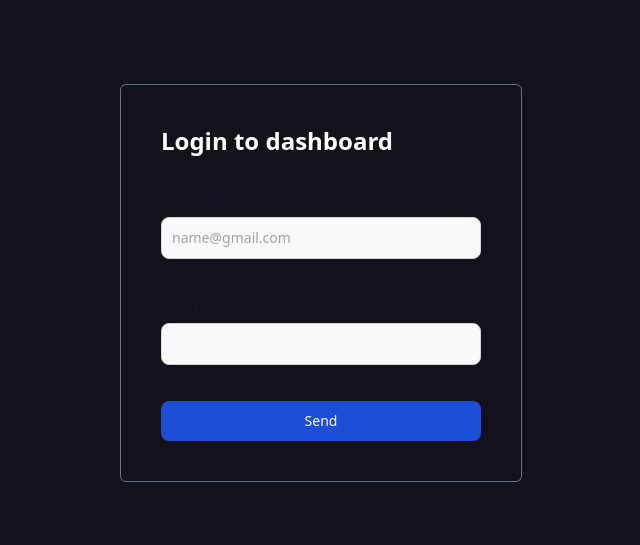
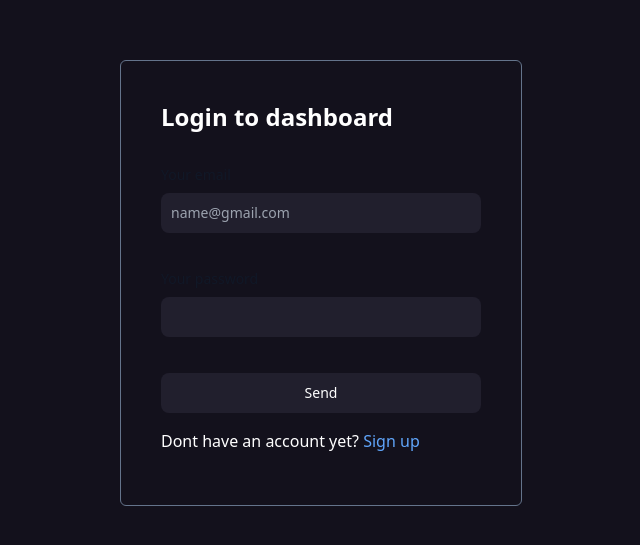
Before and after one commit to iarmolla/dashboard, a React (Create React App) app: page /login in a window 1280 px wide. Shown: the part 117-662 px from the top of the page, without its empty margins (319-959 px from the left). Built offline with nearby package versions, Linux system fonts and the light colour scheme.

Commit message:
adding localstorage to email & token

```diff
--- a/src/components/Login.jsx
+++ b/src/components/Login.jsx
@@ -1,19 +1,25 @@
-import React from 'react'
+import { useState } from 'react'
 import { Formik } from 'formik'
 import { useMutation } from 'react-query'
 import { loginUser } from "../services/users"
-import { useNavigate } from 'react-router-dom'
+import { useNavigate, Link } from 'react-router-dom'
 
 function Login() {
+    const [message, setMessage] = useState('')
     const navigate = useNavigate('')
     const create = useMutation({
         mutationFn: loginUser,
-        onSuccess: (response) => {
+        onSuccess: (response, data) => {
             const { token } = response.data
+            localStorage.setItem('email', data.email)
             localStorage.setItem('token', token)
             if (token) {
                 navigate('/')
             }
+        },
+        onError: (error) => {
+            const { message } = error.response.data
+            setMessage(message)
         }
     })
     return (
@@ -22,15 +28,20 @@ function Login() {
                 initialValues={{ email: '', password: '' }}
                 validate={values => {
                     const errors = {};
-                    return errors;
+                    if (!values.email) {
+                        errors.email = '* Complete field *';
+                    }
+                    if (!values.password) {
+                        errors.password = '* Complete field *'
+                    }
+                    return errors
                 }}
-                onSubmit={(values, { resetForm }) => {
+                onSubmit={(values) => {
                     const user = {
                         email: values.email,
                         password: values.password
                     }
                     create.mutate(user)
-                    // resetForm()
                 }}
             >
                 {({
@@ -42,28 +53,38 @@ function Login() {
                     handleSubmit,
                     isSubmitting,
                 }) => (
-                    <form className='flex flex-col gap-3 p-10 rounded-md border border-slate-500' onSubmit={handleSubmit}>
+                    <form className='flex flex-col p-5 gap-3 sm:p-10 rounded-md border border-slate-500' onSubmit={handleSubmit}>
                         <h1 className='text-white font-semibold text-2xl mb-5'>Login to dashboard</h1>
-                        <div class="mb-6 w-80">
-                            <label for="email" class="block mb-2 text-sm font-medium text-gray-900 dark:text-white">Your email</label>
+                        <div className="mb-6 relative sm:w-80">
+                            <label htmlFor="email" className="block mb-2 text-sm font-medium text-gray-900 dark:text-white">Your email</label>
                             <input
                                 autoComplete='off'
                                 onChange={handleChange}
                                 onBlur={handleBlur}
                                 value={values.email}
-                            type="email" id="email" class="bg-gray-50 border border-gray-300 text-gray-900 text-sm rounded-lg focus:ring-blue-500 focus:border-blue-500 block w-full p-2.5 dark:bg-gray-700 dark:border-gray-600 dark:placeholder-gray-400 dark:text-white dark:focus:ring-blue-500 dark:focus:border-blue-500" placeholder="name@gmail.com" required />
+                                type="email" id="email" className="focus:outline-none btn-submit text-white text-sm rounded-lg block w-full p-2.5 " placeholder="name@gmail.com" />
+                            <div className='absolute -bottom-6 flex flex-col justify-center items-center'>
+                                <label className={`text-sm font-semibold text-red-400`}>{touched.email && errors.email}</label>
                             </div>
-                        <div class="mb-6">
-                            <label for="password" class="block mb-2 text-sm font-medium text-gray-900 dark:text-white">Your password</label>
+                        </div>
+                        <div className="relative mb-6">
+                            <label htmlFor="password" className="block mb-2 text-sm font-medium text-gray-900 dark:text-white">Your password</label>
                             <input
                                 autoComplete='off'
                                 onChange={handleChange}
                                 onBlur={handleBlur}
                                 value={values.password}
-                            type="password" id="password" class="bg-gray-50 border border-gray-300 text-gray-900 text-sm rounded-lg focus:ring-blue-500 focus:border-blue-500 block w-full p-2.5 dark:bg-gray-700 dark:border-gray-600 dark:placeholder-gray-400 dark:text-white dark:focus:ring-blue-500 dark:focus:border-blue-500" required />
+                                type="password" id="password" className="focus:outline-none  btn-submit text-white text-sm rounded-lg block w-full p-2.5 " />
+                            <div className='absolute -bottom-6 flex flex-col justify-center items-center'>
+                                <label className={`text-sm font-semibold text-red-400`}>{touched.password && errors.password}</label>
                             </div>
-                        <div>
-                            <button type="submit" class="text-white bg-blue-700 hover:bg-blue-800 focus:ring-4 focus:outline-none focus:ring-blue-300 font-medium rounded-lg text-sm w-full  px-5 py-2.5 text-center dark:bg-blue-600 dark:hover:bg-blue-700 dark:focus:ring-blue-800">Send</button>
+                        </div>
+                        <div className='flex flex-col gap-4'>
+                            <button type="submit" className="text-white btn-submit focus:outline-none font-medium rounded-lg text-sm w-full  px-5 py-2.5 text-center">Send</button>
+                            <span className=' text-white'>Dont have an account yet? <Link to="/register" className='text-blue-400 hover:border-b hover:border-blue-600'>Sign up</Link></span>
+                        </div>
+                        <div className="flex flex-col justify-center items-center text-red-400">
+                            <span>{message}</span>
                         </div>
                     </form>
                 )}
```
Lines whose indentation alone changed are shown as unchanged.
